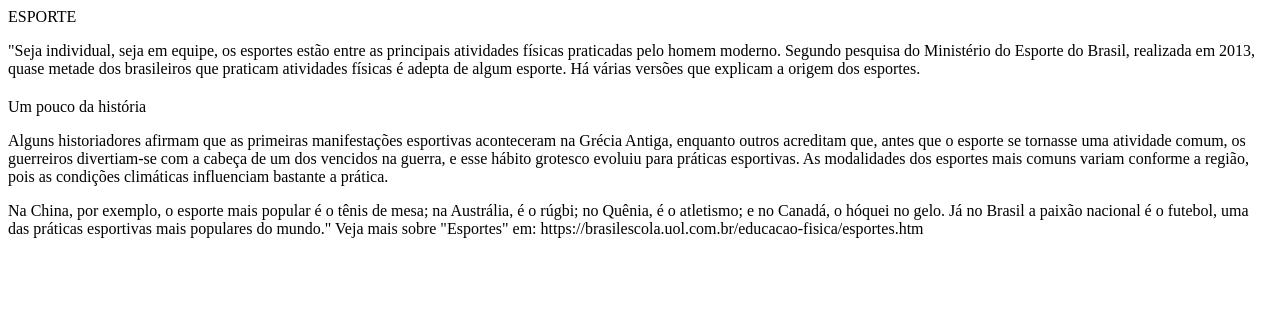
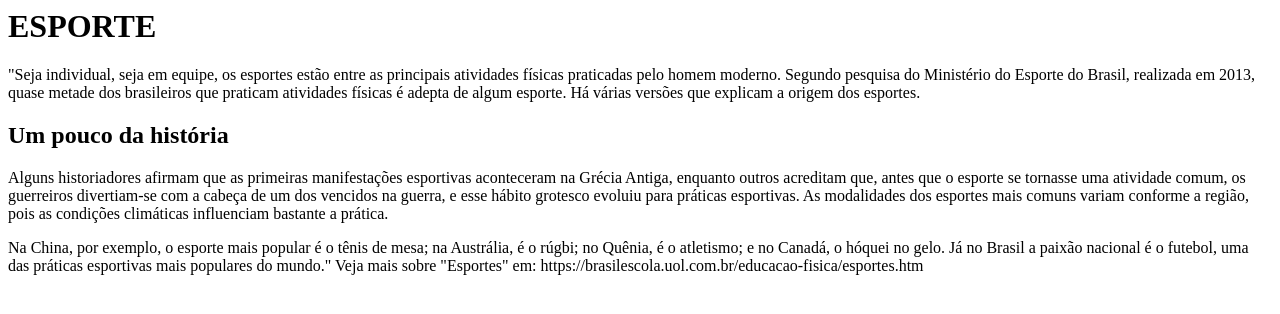
Before and after one commit to Sabaorauch/primeiro-repositorio, a plain HTML site: page index.html in a window 1280 px wide. Drawn offline with Linux system fonts and the light colour scheme.

Commit message:
Update index.html

```diff
--- a/index.html
+++ b/index.html
@@ -1,5 +1,5 @@
-            <h1></h1> ESPORTE
+            <h1> ESPORTE </h1>
 <p>"Seja individual, seja em equipe, os esportes estão entre as principais atividades físicas praticadas pelo homem moderno. Segundo pesquisa do Ministério do Esporte do Brasil, realizada em 2013, quase metade dos brasileiros que praticam atividades físicas é adepta de algum esporte. Há várias versões que explicam a origem dos esportes.</p>
-<h2></h2>Um pouco da história
+<h2>Um pouco da história</h2>
 <p>Alguns historiadores afirmam que as primeiras manifestações esportivas aconteceram na Grécia Antiga, enquanto outros acreditam que, antes que o esporte se tornasse uma atividade comum, os guerreiros divertiam-se com a cabeça de um dos vencidos na guerra, e esse hábito grotesco evoluiu para práticas esportivas. As modalidades dos esportes mais comuns variam conforme a região, pois as condições climáticas influenciam bastante a prática.</p>
 <p> Na China, por exemplo, o esporte mais popular é o tênis de mesa; na Austrália, é o rúgbi; no Quênia, é o atletismo; e no Canadá, o hóquei no gelo. Já no Brasil a paixão nacional é o futebol, uma das práticas esportivas mais populares do mundo." Veja mais sobre "Esportes" em: https://brasilescola.uol.com.br/educacao-fisica/esportes.htm </p>
```
